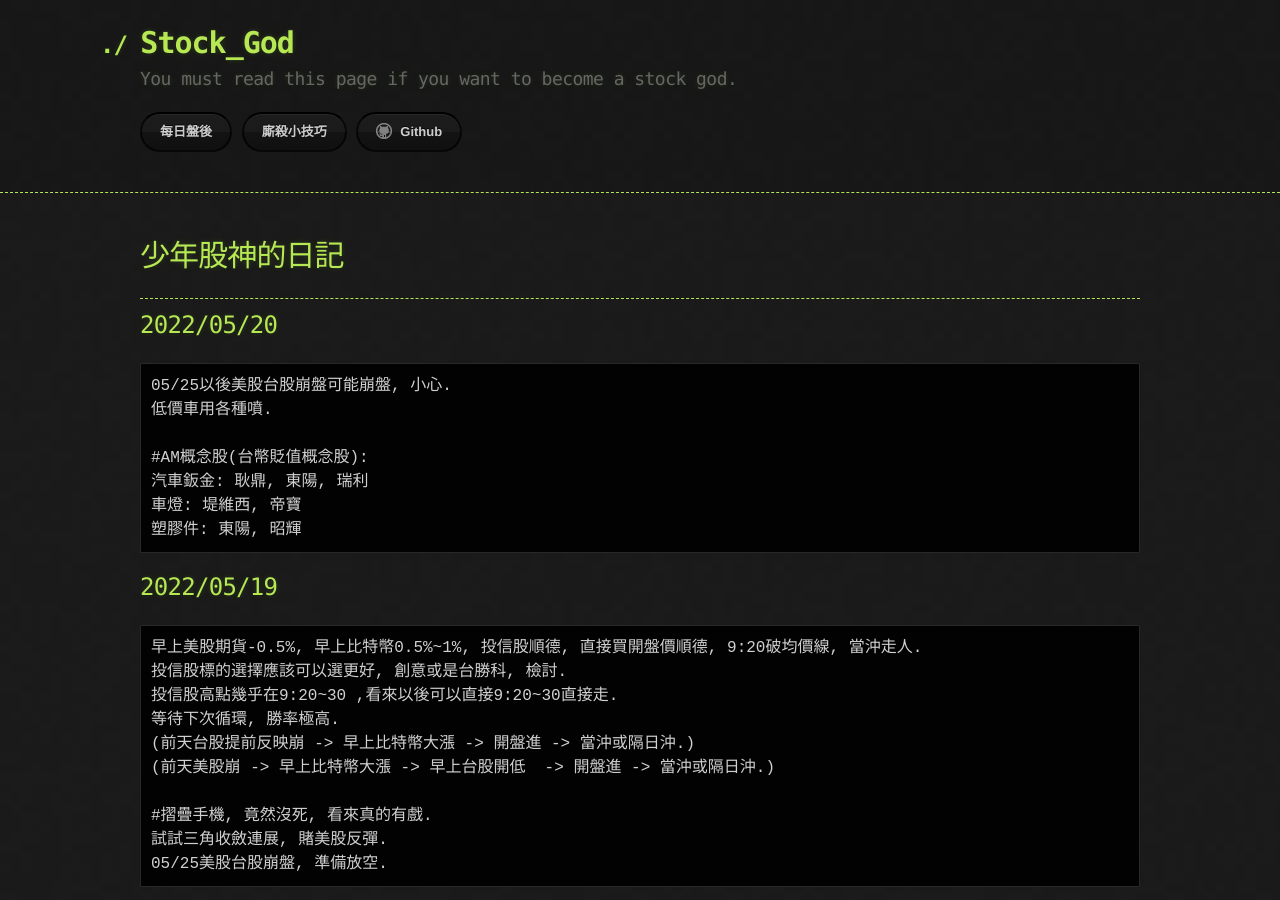
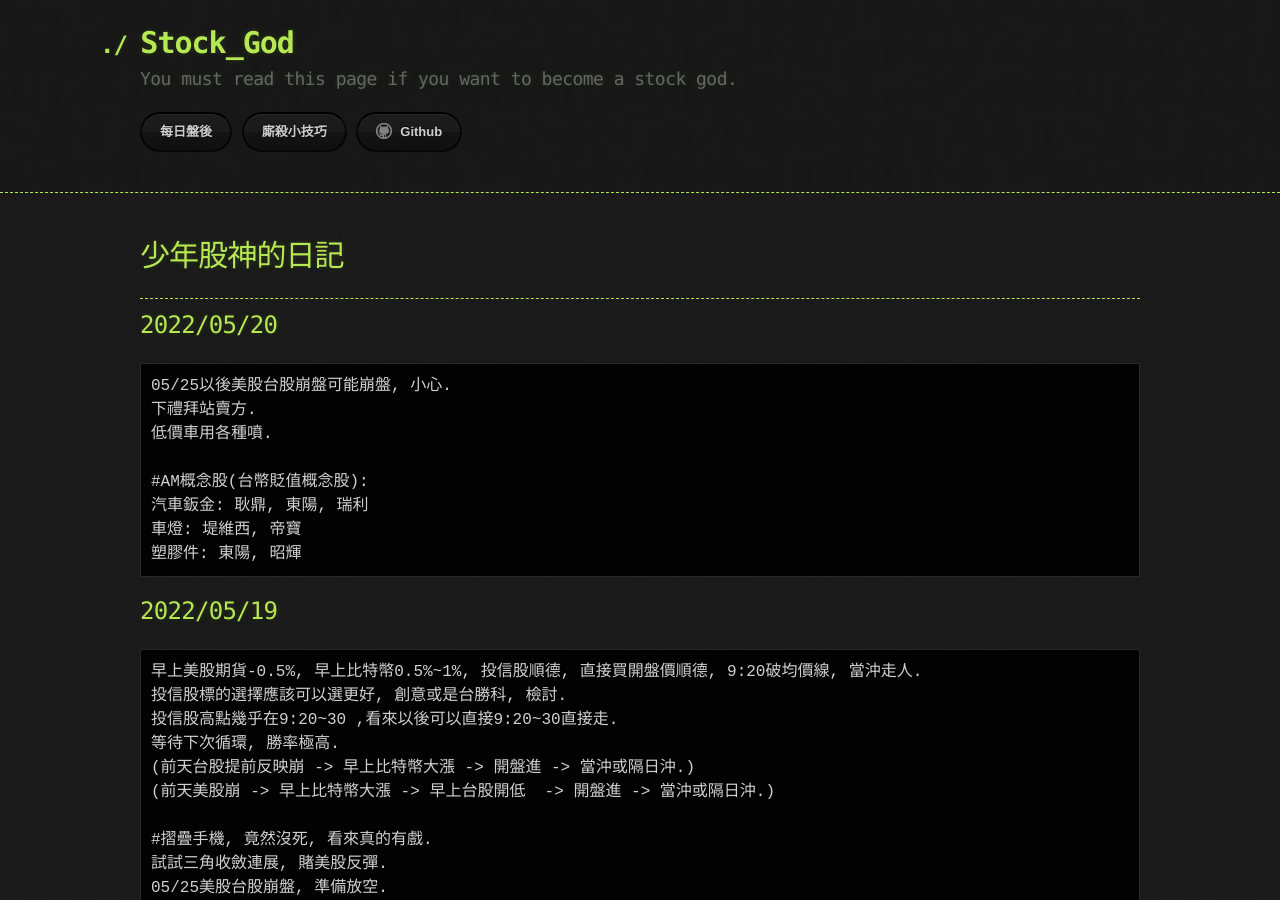
Before and after one commit to lepg5487/Stock_God, a Jekyll site: the page built from index.md, in a window 1280 px wide and 900 px high. Built offline with Jekyll 4.4.1, drawn with Linux system fonts in a browser that asks for light colours; our own code applies the rules of GitHub Pages for plain Markdown files.

Commit message:
Update index.md

````diff
--- a/index.md
+++ b/index.md
@@ -9,6 +9,7 @@ layout: testlayouts
 ## 2022/05/20
 ```
 05/25以後美股台股崩盤可能崩盤, 小心.
+下禮拜站賣方.
 低價車用各種噴.
 
 #AM概念股(台幣貶值概念股):
````
